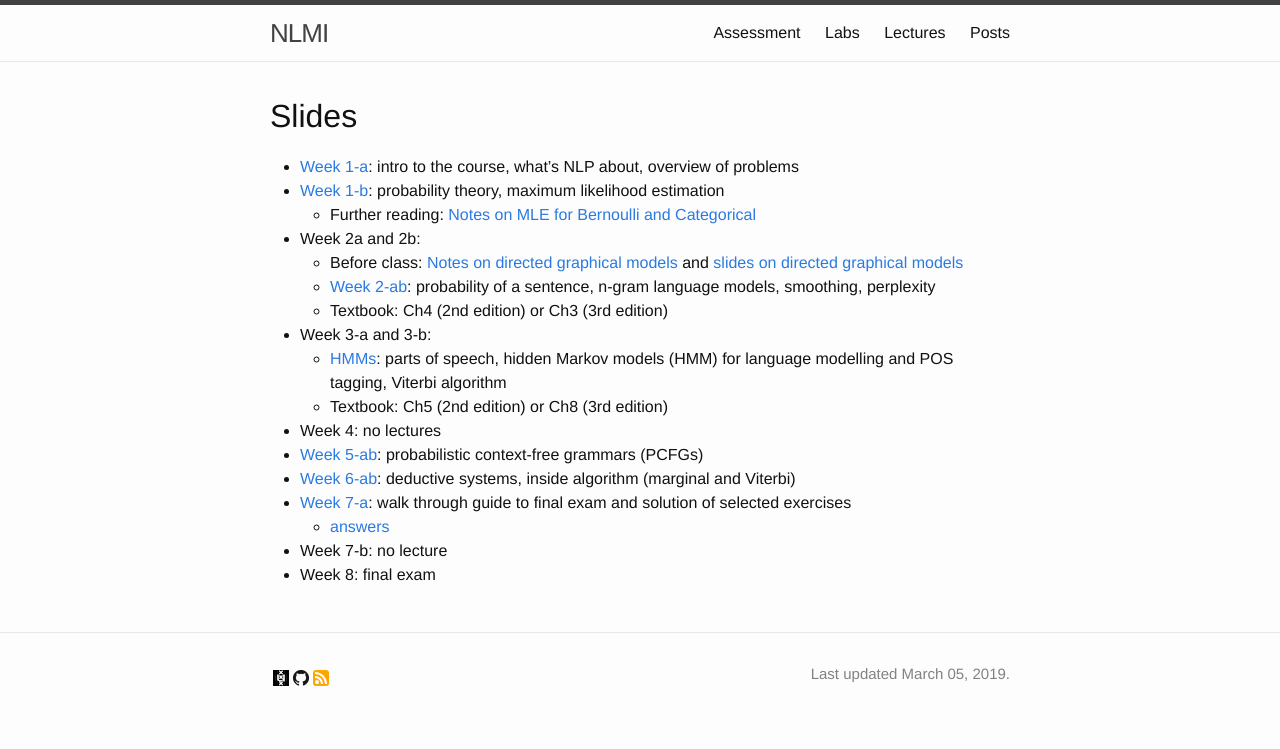
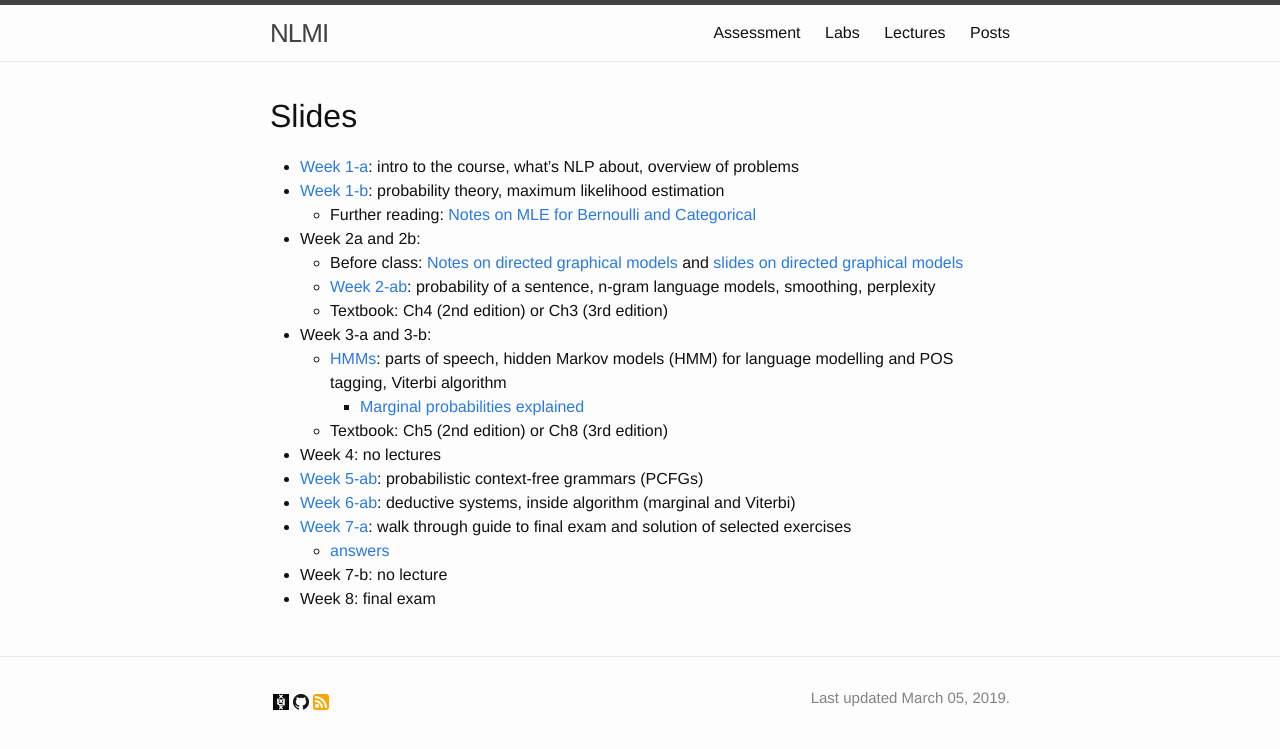
Before and after one commit to cl-illc/nlmi, a Jekyll site: the page built from lectures.md, in a window 1280 px wide. Shown: the top 749 px of the page. Built offline with Jekyll 4.4.1, drawn with Linux system fonts in a browser that asks for light colours.

Commit message:
link to fwd notebook

```diff
--- a/lectures.md
+++ b/lectures.md
@@ -15,6 +15,7 @@ menu: yes
     * Textbook: Ch4 (2nd edition) or Ch3 (3rd edition)
 * Week 3-a and 3-b:
     * [HMMs](lectures/week3-a.pdf): parts of speech, hidden Markov models (HMM) for language modelling and POS tagging, Viterbi algorithm
+        * [Marginal probabilities explained](labs/forward/Forward.ipynb)
     * Textbook: Ch5 (2nd edition) or Ch8 (3rd edition)
 * Week 4: no lectures
 * [Week 5-ab](lectures/week5-a.pdf): probabilistic context-free grammars (PCFGs)
```
